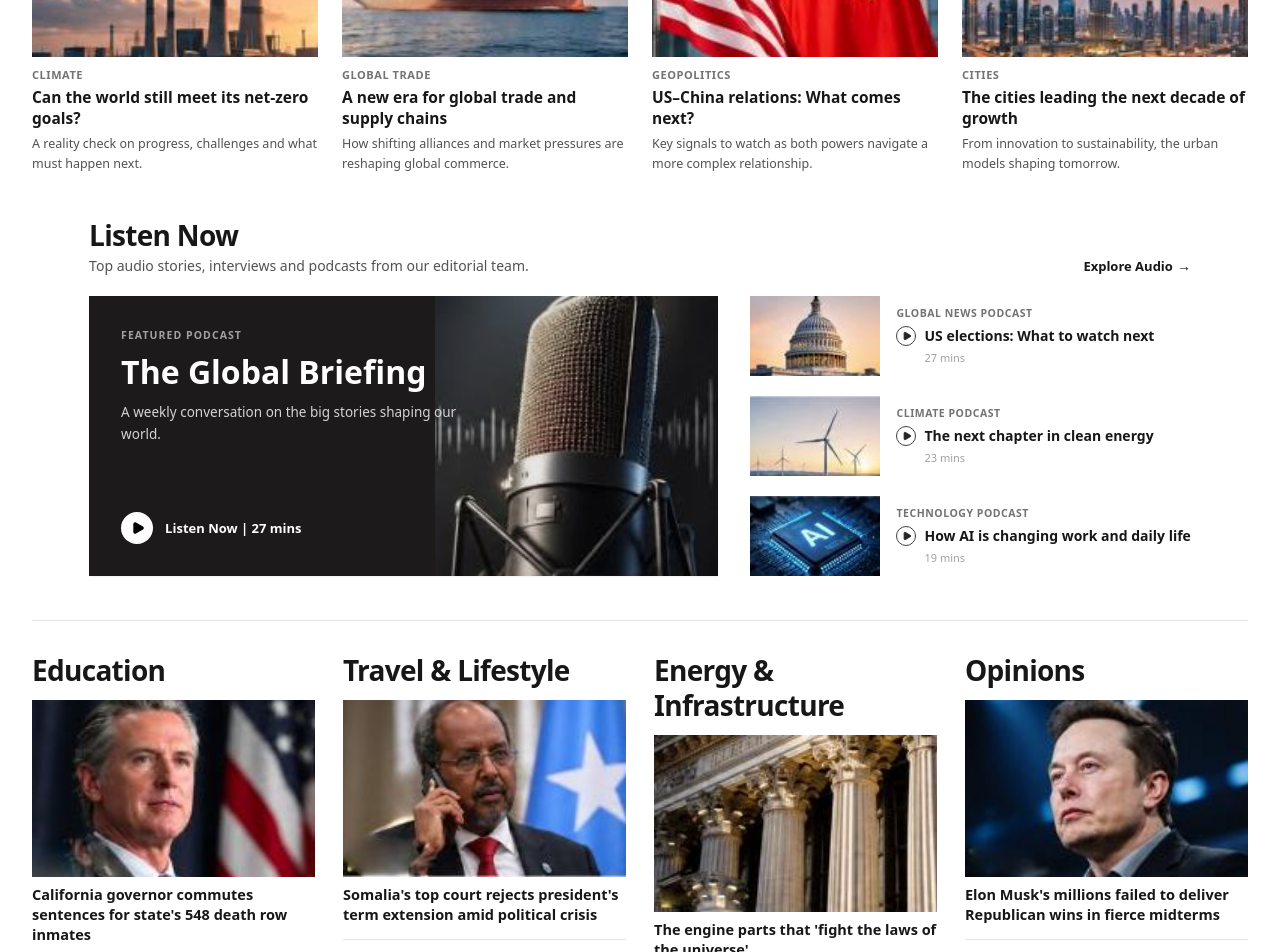
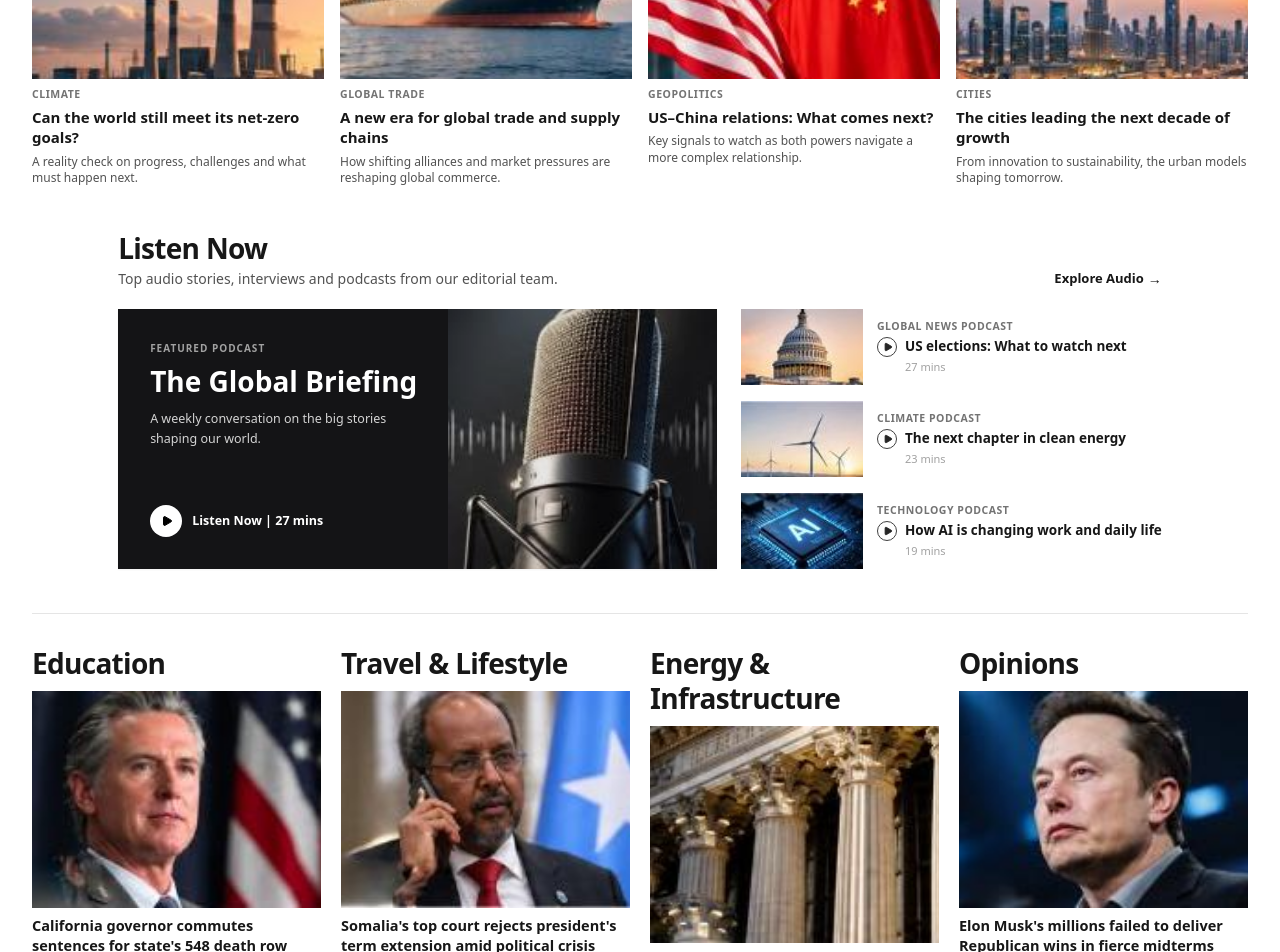
Before and after one commit to KalidMishal/BBC, a Next.js app: page / in a window 1280 px wide. Shown: the part 6500-7452 px from the top of the page. Built offline with nearby package versions, Linux system fonts and the light colour scheme.

Commit message:
Match image sizes, article font sizes, and layout formats for Sports, Listen Now, and 4-Categories Digest sections

```diff
--- a/src/components/FourCategoriesDigestSection.tsx
+++ b/src/components/FourCategoriesDigestSection.tsx
@@ -18,27 +18,27 @@ export default function FourCategoriesDigestSection({
       <div className="border-t border-neutral-200 mb-6 sm:mb-8" />
 
       {/*
-        4-Column Digest:
+        4-Column Digest matching media_1794047264394_c4e2040f.jpg:
         1. Education
         2. Travel & Lifestyle
         3. Energy & Infrastructure
         4. Opinions
       */}
-      <div className="grid grid-cols-1 sm:grid-cols-2 lg:grid-cols-4 gap-6 lg:gap-7 items-start">
+      <div className="grid grid-cols-1 sm:grid-cols-2 lg:grid-cols-4 gap-4 sm:gap-4.5 lg:gap-5 items-start">
         {fourCategoriesDigestData.map((col) => (
           <div key={col.title} className="flex flex-col">
             {/* Column Header */}
-            <h3 className="font-sans font-bold text-[28px] text-neutral-900 mb-3 tracking-tight leading-tight">
+            <h3 className="font-sans font-bold text-[28px] text-neutral-900 mb-2.5 tracking-tight leading-tight">
               {col.title}
             </h3>
 
             {/* Lead Article */}
             <article
               onClick={() => onArticleClick?.(col.leadArticle)}
-              className="group cursor-pointer flex flex-col pb-3.5 border-b border-neutral-200 mb-3.5"
+              className="group cursor-pointer flex flex-col mb-3"
             >
               {col.leadArticle.imageUrl && (
-                <div className="relative aspect-[16/10] w-full overflow-hidden bg-neutral-100 mb-2">
+                <div className="relative aspect-[4/3] w-full overflow-hidden bg-neutral-100 mb-2">
                   <Image
                     src={col.leadArticle.imageUrl}
                     alt={col.leadArticle.title}
@@ -53,7 +53,7 @@ export default function FourCategoriesDigestSection({
             </article>
 
             {/* 3 Smaller Stacked Items */}
-            <div className="flex flex-col space-y-3">
+            <div className="flex flex-col space-y-3 sm:space-y-3.5">
               {col.articles.map((item) => (
                 <article
                   key={item.id}
@@ -61,7 +61,7 @@ export default function FourCategoriesDigestSection({
                   className="group cursor-pointer flex items-start space-x-2.5"
                 >
                   {item.imageUrl && (
-                    <div className="w-[58px] h-[38px] relative overflow-hidden shrink-0 bg-neutral-100">
+                    <div className="w-[68px] h-[38px] sm:w-[72px] sm:h-[40px] relative overflow-hidden shrink-0 bg-neutral-100">
                       <Image
                         src={item.imageUrl}
                         alt={item.title}
@@ -70,7 +70,7 @@ export default function FourCategoriesDigestSection({
                       />
                     </div>
                   )}
-                  <h5 className="font-sans font-bold text-[11.5px] sm:text-[12px] leading-snug text-neutral-900 group-hover:underline line-clamp-3">
+                  <h5 className="font-sans font-bold text-[11px] sm:text-[11.5px] leading-snug text-neutral-900 group-hover:underline line-clamp-3">
                     {item.title}
                   </h5>
                 </article>
--- a/src/components/ListenNowSection.tsx
+++ b/src/components/ListenNowSection.tsx
@@ -40,31 +40,31 @@ export default function ListenNowSection({ onPlayPodcast }: ListenNowSectionProp
         </Link>
       </div>
 
-      <div className="grid grid-cols-1 lg:grid-cols-12 gap-6 lg:gap-8 items-stretch mt-4">
-        {/* Left Column (col-span-7): Featured Podcast Card */}
+      <div className="grid grid-cols-1 lg:grid-cols-12 gap-5 lg:gap-6 items-stretch mt-4">
+        {/* Left Column (col-span-7): Featured Podcast Card matching media_1794047249424_5dc9ace4.jpg */}
         <div
           onClick={() => onPlayPodcast?.(listenNowFeaturedPodcast)}
-          className="lg:col-span-7 bg-[#1c1a1a] text-white p-6 sm:p-8 flex flex-col justify-between group cursor-pointer relative overflow-hidden shadow-xs min-h-[250px]"
+          className="lg:col-span-7 bg-[#141416] text-white p-5 sm:p-7 md:p-8 flex flex-col justify-between group cursor-pointer relative overflow-hidden shadow-xs min-h-[260px]"
         >
           <div className="relative z-10 max-w-[65%]">
-            <div className="font-sans font-bold text-[10.5px] text-neutral-400 uppercase tracking-widest mb-2">
+            <div className="font-sans font-bold text-[10px] text-neutral-400 uppercase tracking-widest mb-2">
               {listenNowFeaturedPodcast.category}
             </div>
-            <h3 className="font-sans font-bold text-[26px] sm:text-[32px] leading-tight text-white group-hover:underline">
+            <h3 className="font-sans font-bold text-[24px] sm:text-[28px] leading-tight text-white group-hover:underline">
               {listenNowFeaturedPodcast.title}
             </h3>
             {listenNowFeaturedPodcast.summary && (
-              <p className="font-sans text-[13px] sm:text-[13.5px] text-neutral-300 leading-relaxed mt-2.5">
+              <p className="font-sans text-[12px] sm:text-[12.5px] text-neutral-300 leading-relaxed mt-2.5 max-w-[250px]">
                 {listenNowFeaturedPodcast.summary}
               </p>
             )}
           </div>
 
-          <div className="relative z-10 flex items-center space-x-3 mt-6 sm:mt-8">
-            <div className="w-8 h-8 rounded-full bg-white text-black flex items-center justify-center shrink-0 group-hover:scale-105 transition-transform">
-              <Play className="w-3.5 h-3.5 fill-black text-black ml-0.5" />
+          <div className="relative z-10 flex items-center space-x-2.5 mt-6 sm:mt-8">
+            <div className="w-7 h-7 sm:w-8 sm:h-8 rounded-full bg-white text-black flex items-center justify-center shrink-0 group-hover:scale-105 transition-transform">
+              <Play className="w-3 h-3 fill-black text-black ml-0.5" />
             </div>
-            <span className="font-sans font-bold text-xs sm:text-[13px] text-white">
+            <span className="font-sans font-bold text-xs sm:text-[12.5px] text-white">
               Listen Now | {listenNowFeaturedPodcast.episodeDuration || '27 mins'}
             </span>
           </div>
@@ -81,15 +81,15 @@ export default function ListenNowSection({ onPlayPodcast }: ListenNowSectionProp
         </div>
 
         {/* Right Column (col-span-5): 3 Stacked Episodes */}
-        <div className="lg:col-span-5 flex flex-col space-y-4 sm:space-y-5 justify-between">
+        <div className="lg:col-span-5 flex flex-col justify-between space-y-3.5 sm:space-y-4">
           {listenNowEpisodes.map((ep) => (
             <article
               key={ep.id}
               onClick={() => onPlayPodcast?.(ep)}
-              className="group cursor-pointer flex items-center space-x-4"
+              className="group cursor-pointer flex items-center space-x-3.5"
             >
               {ep.imageUrl && (
-                <div className="w-[120px] h-[75px] sm:w-[130px] sm:h-[80px] relative overflow-hidden shrink-0 bg-neutral-100">
+                <div className="w-[115px] h-[72px] sm:w-[122px] sm:h-[76px] relative overflow-hidden shrink-0 bg-neutral-100">
                   <Image
                     src={ep.imageUrl}
                     alt={ep.title}
@@ -100,18 +100,18 @@ export default function ListenNowSection({ onPlayPodcast }: ListenNowSectionProp
               )}
 
               <div className="flex flex-col justify-start">
-                <div className="font-sans font-bold text-[10.5px] text-neutral-500 uppercase tracking-wider mb-1">
+                <div className="font-sans font-bold text-[10px] sm:text-[10.5px] text-neutral-500 uppercase tracking-wider mb-0.5">
                   {ep.category}
                 </div>
                 <div className="flex items-center space-x-2">
                   <div className="w-5 h-5 rounded-full border border-neutral-700 flex items-center justify-center shrink-0">
                     <Play className="w-2.5 h-2.5 fill-neutral-800 text-neutral-800 ml-0.5" />
                   </div>
-                  <h4 className="font-sans font-bold text-[13.5px] sm:text-[14px] leading-snug text-neutral-900 group-hover:underline">
+                  <h4 className="font-sans font-bold text-[13px] sm:text-[13.5px] leading-snug text-neutral-900 group-hover:underline">
                     {ep.title}
                   </h4>
                 </div>
-                <div className="font-sans text-[11px] text-neutral-400 mt-1 pl-7">
+                <div className="font-sans text-[11px] text-neutral-400 mt-0.5 pl-7">
                   {ep.episodeDuration}
                 </div>
               </div>
--- a/src/components/SportsCardsSection.tsx
+++ b/src/components/SportsCardsSection.tsx
@@ -19,8 +19,8 @@ export default function SportsCardsSection({ onArticleClick }: SportsCardsSectio
         </h2>
       </div>
 
-      {/* 4 Cards Grid */}
-      <div className="grid grid-cols-1 sm:grid-cols-2 lg:grid-cols-4 gap-5 sm:gap-6">
+      {/* 4 Cards Grid matching media_1794047236112_f256d59b.jpg */}
+      <div className="grid grid-cols-1 sm:grid-cols-2 lg:grid-cols-4 gap-3.5 sm:gap-4">
         {sportsSectionArticles.map((card) => (
           <article
             key={card.id}
@@ -29,7 +29,7 @@ export default function SportsCardsSection({ onArticleClick }: SportsCardsSectio
           >
             <div>
               {card.imageUrl && (
-                <div className="relative aspect-[16/10] w-full overflow-hidden bg-neutral-100 mb-2.5">
+                <div className="relative aspect-[16/11] w-full overflow-hidden bg-neutral-100 mb-2">
                   <Image
                     src={card.imageUrl}
                     alt={card.imageAlt || card.title}
@@ -38,14 +38,14 @@ export default function SportsCardsSection({ onArticleClick }: SportsCardsSectio
                   />
                 </div>
               )}
-              <div className="font-sans font-bold text-[11px] text-neutral-500 uppercase tracking-wider mb-1">
+              <div className="font-sans font-bold text-[10.5px] text-neutral-500 uppercase tracking-wider mb-1">
                 {card.category}
               </div>
-              <h3 className="font-sans font-bold text-[15px] sm:text-[15.5px] leading-[1.3] text-neutral-900 group-hover:underline">
+              <h3 className="font-sans font-bold text-[14.5px] sm:text-[15px] leading-snug text-neutral-900 group-hover:underline">
                 {card.title}
               </h3>
               {card.summary && (
-                <p className="font-sans text-[12px] sm:text-[12.5px] text-neutral-600 leading-relaxed font-normal mt-1.5">
+                <p className="font-sans text-[11.5px] sm:text-[12px] text-neutral-600 leading-snug font-normal mt-1.5">
                   {card.summary}
                 </p>
               )}
```
